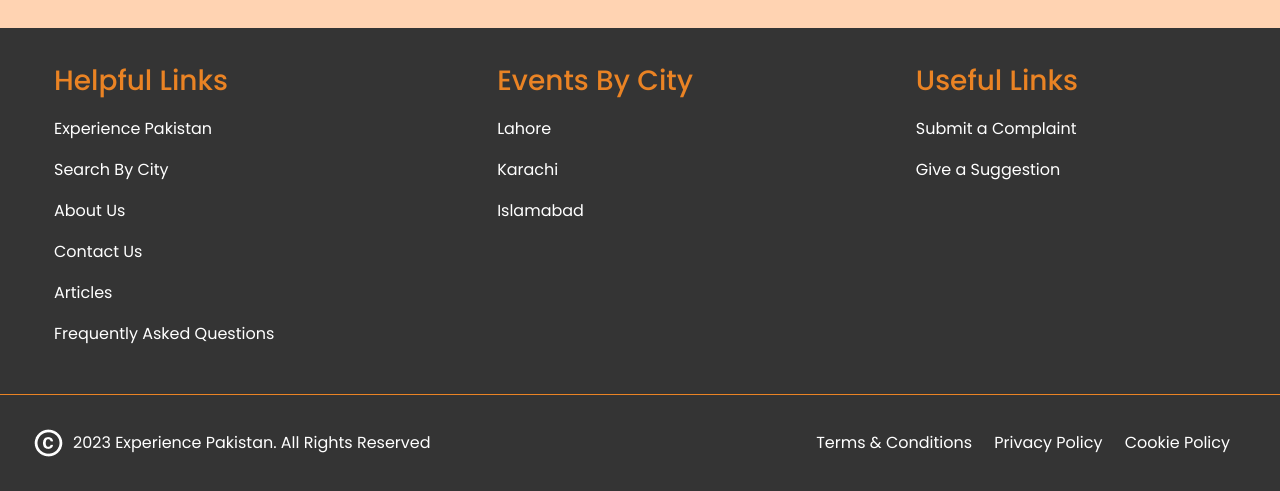
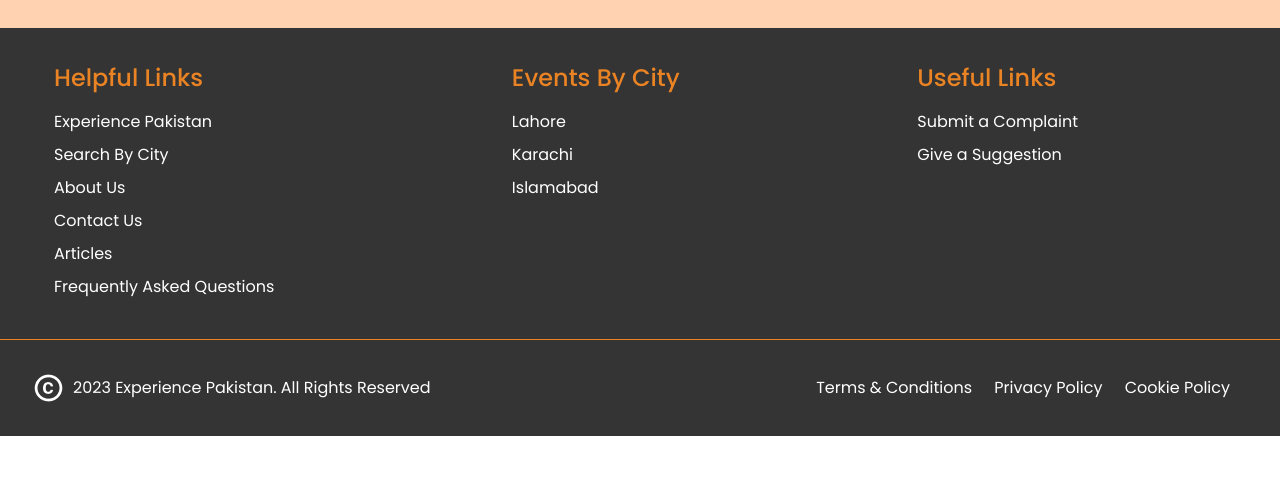
Before and after one commit to hammad-521/experience-pakistan, a plain HTML site: page index.html in a window 1280 px wide. Shown: the part 2335-2826 px from the top of the page. After the commit the page ends 2771 px from the top, so only its background shows below. Drawn offline with nearby package versions, Linux system fonts and the light colour scheme.

Commit message:
fix : footer styles

```diff
--- a/style.css
+++ b/style.css
@@ -232,7 +232,7 @@
 }
 
 footer h2 {
-  font-size: 1.75rem;
+  font-size: 1.5rem;
 
   color: #ea8324;
   font-weight: 500;
@@ -253,7 +253,7 @@
 }
 
 footer li {
-  margin-bottom: 1rem;
+  margin-bottom: 0.5rem;
   margin-left: 0.3.375rem;
 }
 
```
